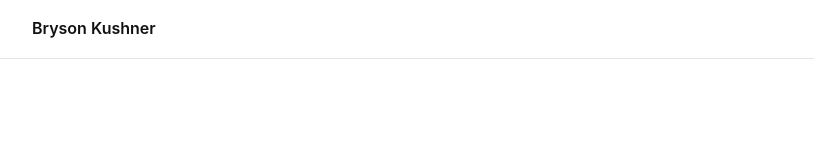
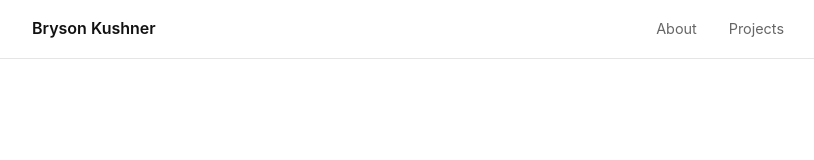
Before and after one commit to brysonmk/personal-website, a React (Vite) app: page / in a window 1280 px wide. Shown: the top 160 px of the page, without its empty margins (232-1046 px from the left). Built offline with nearby package versions, Linux system fonts and the light colour scheme.

Commit message:
Add About and Projects nav links to Layout

```diff
--- a/src/components/Layout.jsx
+++ b/src/components/Layout.jsx
@@ -10,7 +10,8 @@ export default function Layout() {
             Bryson Kushner
           </NavLink>
           <ul className={styles.links}>
-            {/* Add nav links here */}
+            <li><NavLink to="/about">About</NavLink></li>
+            <li><NavLink to="/projects">Projects</NavLink></li>
           </ul>
         </nav>
       </header>
```
